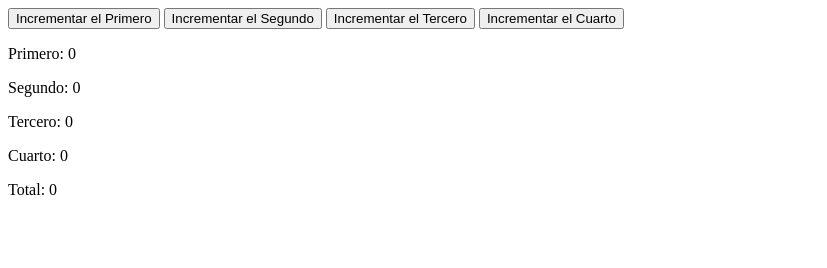
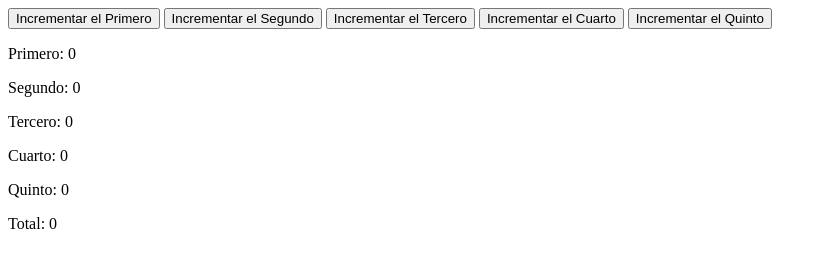
Before and after one commit to dieguk13/computed, a plain HTML site: page index.html in a window 1280 px wide. Shown: the whole page, without its empty margins (0-827 px from the left). Drawn offline with nearby package versions, Linux system fonts and the light colour scheme.

Commit message:
esta parte es para dejar claro como el quinto incrementador aumenta pero no esta sumando y esto se debe a que no fue incluida en el objeto del total

```diff
--- a/index.html
+++ b/index.html
@@ -14,10 +14,12 @@
     <button v-on:click="segundo++">Incrementar el Segundo</button>
     <button v-on:click="tercero++">Incrementar el Tercero</button>
     <button v-on:click="cuarto++">Incrementar el Cuarto</button>
+    <button v-on:click="quinto++">Incrementar el Quinto</button>
     <p>Primero: {{primero}}</p>
     <p>Segundo: {{segundo}}</p>
     <p>Tercero: {{tercero}}</p>
     <p>Cuarto: {{cuarto}}</p>
+    <p>Quinto: {{quinto}}</p>
     <p>Total: {{total}}</p>
 
 </div>
--- a/vue.js
+++ b/vue.js
@@ -5,6 +5,7 @@ new Vue({
         segundo:0,
         tercero:0,
         cuarto:0,
+        quinto:0,
         suma:0
     },
     computed: {
```
